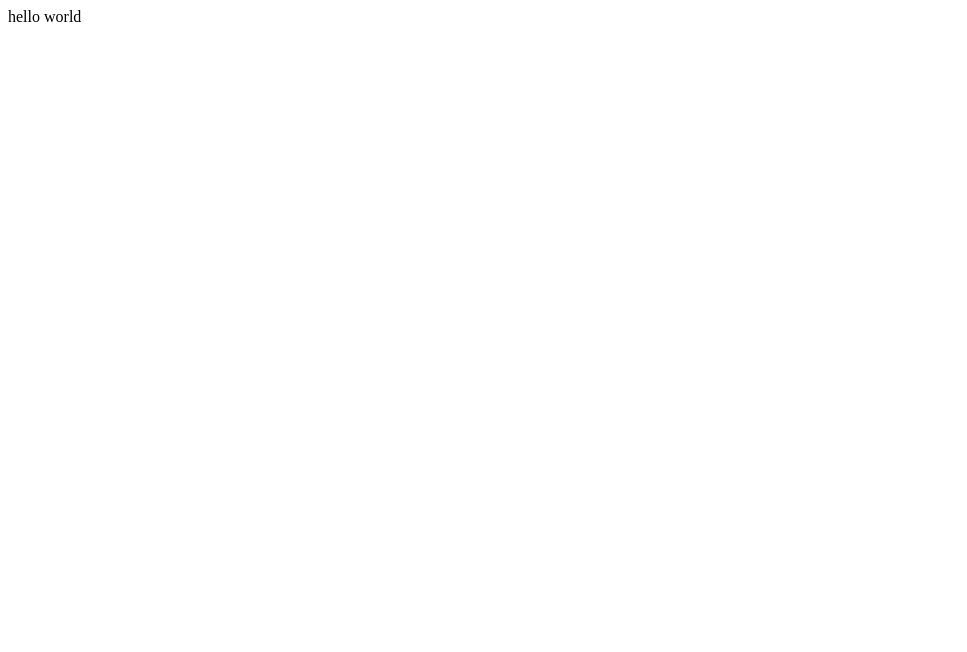
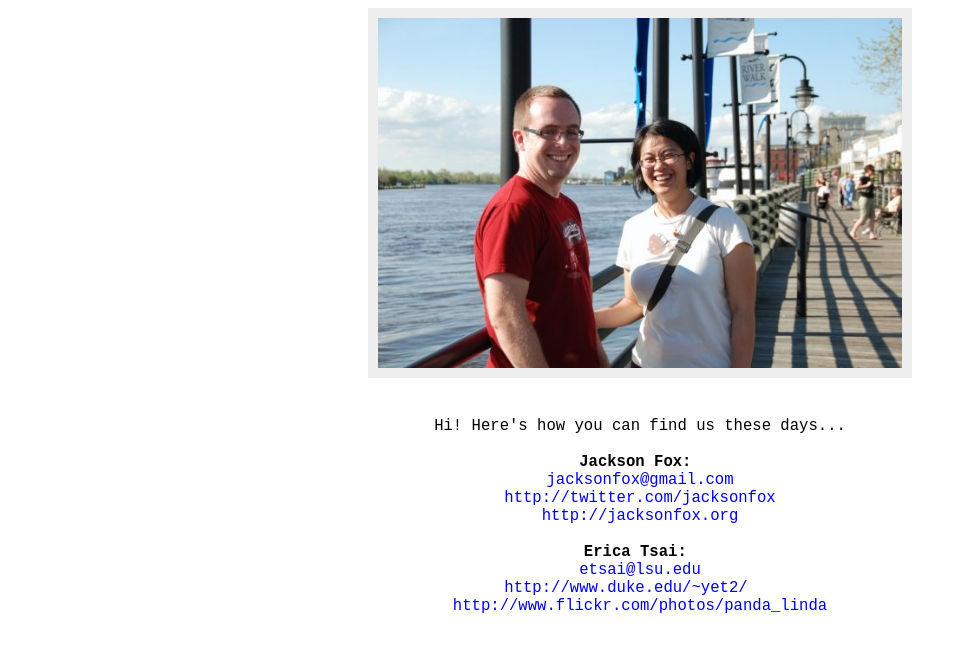
Before and after one commit to jacksonfox/jacksonanderica.com, a plain HTML site: page index.html in a window 1280 px wide. Shown: the whole page, without its empty margins (0-967 px from the left). Drawn offline with Linux system fonts and the light colour scheme.

Commit message:
added photo, emails, and links to key sites

```diff
--- a/index.html
+++ b/index.html
@@ -1 +1,31 @@
-hello world
+<!doctype html>
+<html>
+  <head>
+    <meta charset="UTF-8">
+    <title>Jackson Fox &amp; Erica Tsai</title>
+    <!--[if IE]>
+      <script src="http://html5shiv.googlecode.com/svn/trunk/html5.js"></script>
+    <![endif]-->
+    <style type="text/css">
+    body { font-size: 120%; text-align: center; }
+    a { text-decoration: none; }
+    img { border: 10px solid #eee; height: 350px; }
+    </style>
+  </head>
+  <body>
+    <img src="jack-and-erica.jpg" alt="photo of jackson and erica" title="Jackson and Erica in Wilmington, NC (photo by Mitch Fox)">
+    <pre>
+Hi! Here's how you can find us these days...
+
+<b>Jackson Fox:</b>
+<a href="mailto:jacksonfox@gmail.com">jacksonfox@gmail.com</a>
+<a href="http://twitter.com/jacksonfox">http://twitter.com/jacksonfox</a>
+<a href="http://jacksonfox.org">http://jacksonfox.org</a>
+
+<b>Erica Tsai:</b>
+<a href="mailto:etsai@lsu.edu">etsai@lsu.edu</a>
+<a href="http://www.duke.edu/~yet2/">http://www.duke.edu/~yet2/</a>
+<a href="http://www.flickr.com/photos/panda_linda">http://www.flickr.com/photos/panda_linda</a>
+    </pre>
+  </body>
+</html>
```
Also changed, not shown: jack-and-erica.jpg (added).
